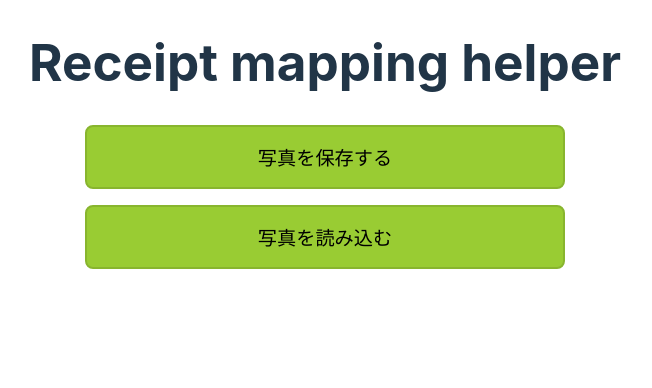
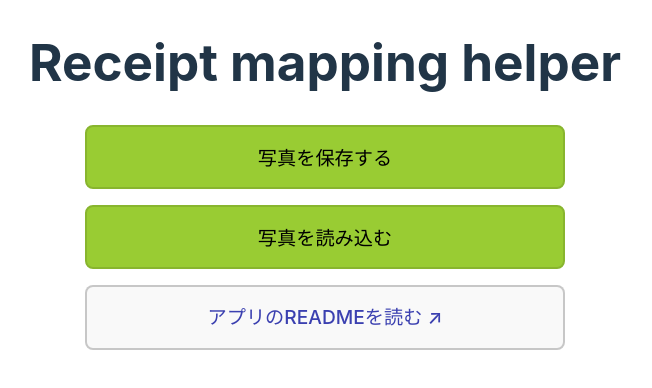
Before and after one commit to tom-konda/receipt-mapping-helper, a Svelte app: page / in a window 1280 px wide. Shown: the top 388 px of the page, without its empty margins (315-967 px from the left). Built offline with nearby package versions, Linux system fonts and the light colour scheme.

Commit message:
Add link and fix map style

```diff
--- a/src/App.svelte
+++ b/src/App.svelte
@@ -13,6 +13,7 @@
   <section class="top-menu">
     <button type="button" class="btn-primary" onclick={() => page = 'save'}>写真を保存する</button>
     <button type="button" class="btn-primary" onclick={() => page = 'load'}>写真を読み込む</button>
+    <a href="https://github.com/tom-konda/receipt-mapping-helper?tab=readme-ov-file#receipt-mapping-helper" target="_blank" rel="noopener noreferrer">アプリのREADMEを読む ↗</a>
   </section>
   {/if}
 
@@ -44,5 +45,48 @@
       font-size: 1.2em;
       min-height: 48px;
     }
+
+    /* ボタンと見た目を揃えつつ、セカンダリ的な配色で外部リンクであることを示す */
+    a {
+      padding: 1rem;
+      font-size: 1.2em;
+      min-height: 48px;
+      display: inline-flex;
+      align-items: center;
+      justify-content: center;
+      border-radius: 8px;
+      border: 2px solid rgba(255, 255, 255, 0.25);
+      background-color: #1a1a1a;
+      color: #9da2ff;
+      font-weight: 500;
+      cursor: pointer;
+      transition: border-color 0.25s;
+      text-decoration: none;
+      box-sizing: border-box;
+
+      &:hover {
+        border-color: #9da2ff;
+        color: #b4b8ff;
+      }
+
+      &:focus,
+      &:focus-visible {
+        outline: 4px auto -webkit-focus-ring-color;
+      }
+    }
+  }
+
+  /* ライトモード時のリンクボタン配色 */
+  @media (prefers-color-scheme: light) {
+    .top-menu a {
+      background-color: #f9f9f9;
+      border-color: rgba(0, 0, 0, 0.20);
+      color: #3b40b0;
+
+      &:hover {
+        border-color: #3b40b0;
+        color: #2e3290;
+      }
+    }
   }
 </style>
--- a/src/lib/MapView.svelte
+++ b/src/lib/MapView.svelte
@@ -65,6 +65,8 @@
     min-height: 200px;
     max-height: 400px;
     border-radius: 0;
+    margin-left: 0;
+    margin-right: 0;
 
     /* 縦向き時は高さが大きくなりすぎるため、通常時の max-height (400px) の 75% に制限する */
     @media (orientation: portrait) {
```
